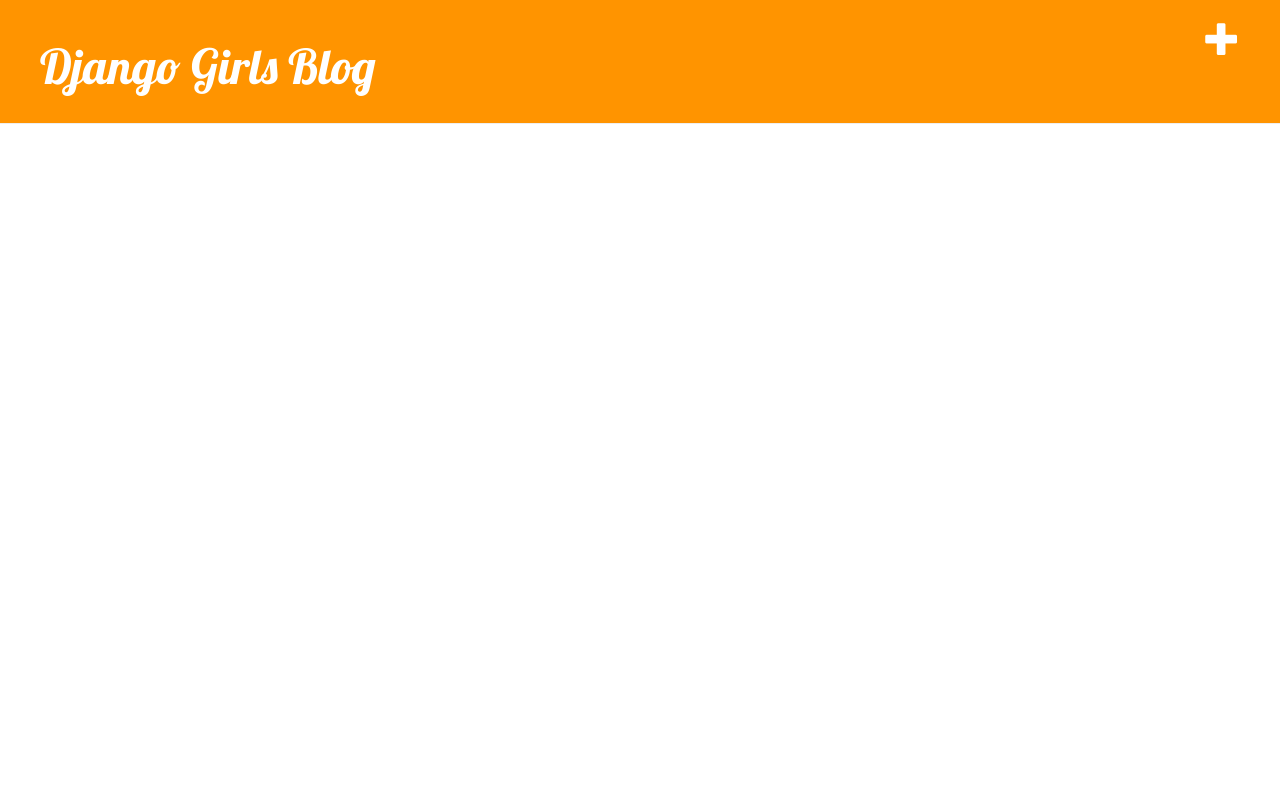
After one commit to nurmamat03/mysite, a Django app: template blog/templates/blog/base.html in a window 1280 px wide. The commit adds this page. Run offline with Django 3.2, Linux system fonts and the light colour scheme; the template is opened without the code that fills it, so the values that code supplies are empty; a user stored in the database is signed in; some libraries are stand-ins or nearby versions.

Commit message:
Added view and template for detailed blog post as well as CSS for the site.

```diff
--- /dev/null
+++ b/blog/static/css/blog.css
@@ -0,0 +1,57 @@
+h1 a {
+    color: #FCA205;
+}
+<a href="https://en.wikipedia.org/wiki/Django" class="external_link" id="link_to_wiki_page">
+body {
+    padding-left: 15px;
+}
+h1 a {
+    color: #FCA205;
+    font-family: 'Lobster';
+}
+.page-header {
+    background-color: #ff9400;
+    margin-top: 0;
+    padding: 20px 20px 20px 40px;
+}
+
+.page-header h1, .page-header h1 a, .page-header h1 a:visited, .page-header h1 a:active {
+    color: #ffffff;
+    font-size: 36pt;
+    text-decoration: none;
+}
+
+.content {
+    margin-left: 40px;
+}
+
+h1, h2, h3, h4 {
+    font-family: 'Lobster', cursive;
+}
+
+.date {
+    color: #828282;
+}
+
+.save {
+    float: right;
+}
+
+.post-form textarea, .post-form input {
+    width: 100%;
+}
+
+.top-menu, .top-menu:hover, .top-menu:visited {
+    color: #ffffff;
+    float: right;
+    font-size: 26pt;
+    margin-right: 20px;
+}
+
+.post {
+    margin-bottom: 70px;
+}
+
+.post h1 a, .post h1 a:visited {
+    color: #000000;
+}
--- /dev/null
+++ b/blog/templates/blog/base.html
@@ -0,0 +1,28 @@
+{% load static %}
+<html>
+    <head>
+        <title>Django Girls blog</title>
+        <link rel="stylesheet" href="//maxcdn.bootstrapcdn.com/bootstrap/3.2.0/css/bootstrap.min.css">
+        <link rel="stylesheet" href="//maxcdn.bootstrapcdn.com/bootstrap/3.2.0/css/bootstrap-theme.min.css">
+        <link href='//fonts.googleapis.com/css?family=Lobster&subset=latin,latin-ext' rel='stylesheet' type='text/css'>
+        <link rel="stylesheet" href="{% static 'css/blog.css' %}">
+    </head>
+    <body>
+        <div class="page-header">
+           {% if user.is_authenticated %}
+                <a href="{% url 'post_new' %}" class="top-menu"><span class="glyphicon glyphicon-plus"></span></a>
+            {% endif %}
+            <h1><a href="/">Django Girls Blog</a></h1>
+
+    </div>
+    <div class="content container">
+        <div class="row">
+            <div class="col-md-8">
+            {% block content %}
+            {% endblock %}
+            </div>
+        </div>
+    </div>
+
+    </body>
+</html>
--- a/blog/urls.py
+++ b/blog/urls.py
@@ -3,4 +3,5 @@
 
 urlpatterns = [
     path('', views.post_list, name='post_list'),
+    path('post/<int:pk>/', views.post_detail, name='post_detail'),
 ]
```
Also changed, not shown: blog/templates/blog/post_list.html (+41 -29 lines), blog/views.py (+37 -2 lines), blog/migrations/0002_auto_20210918_1744.py (added), db.sqlite3.
